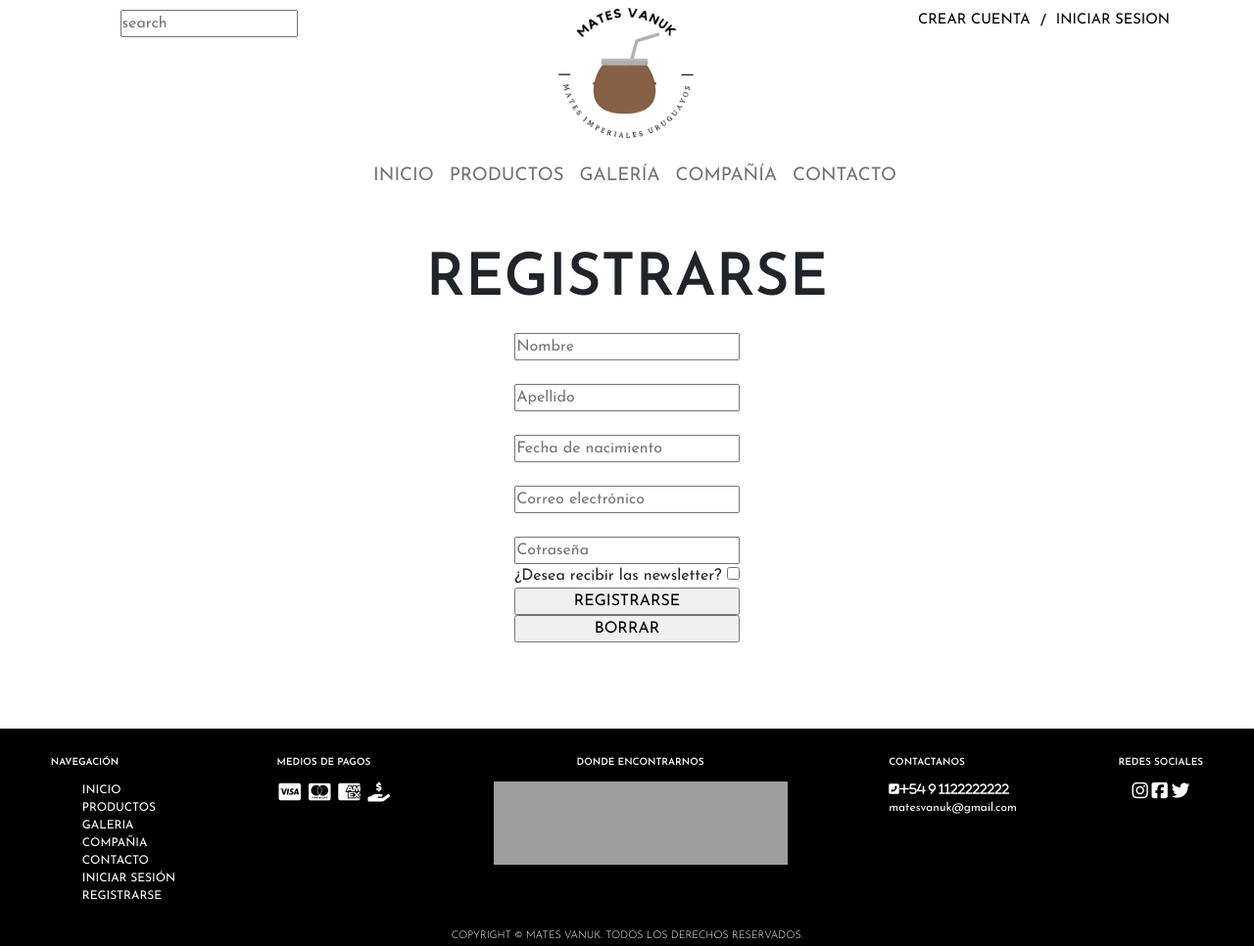
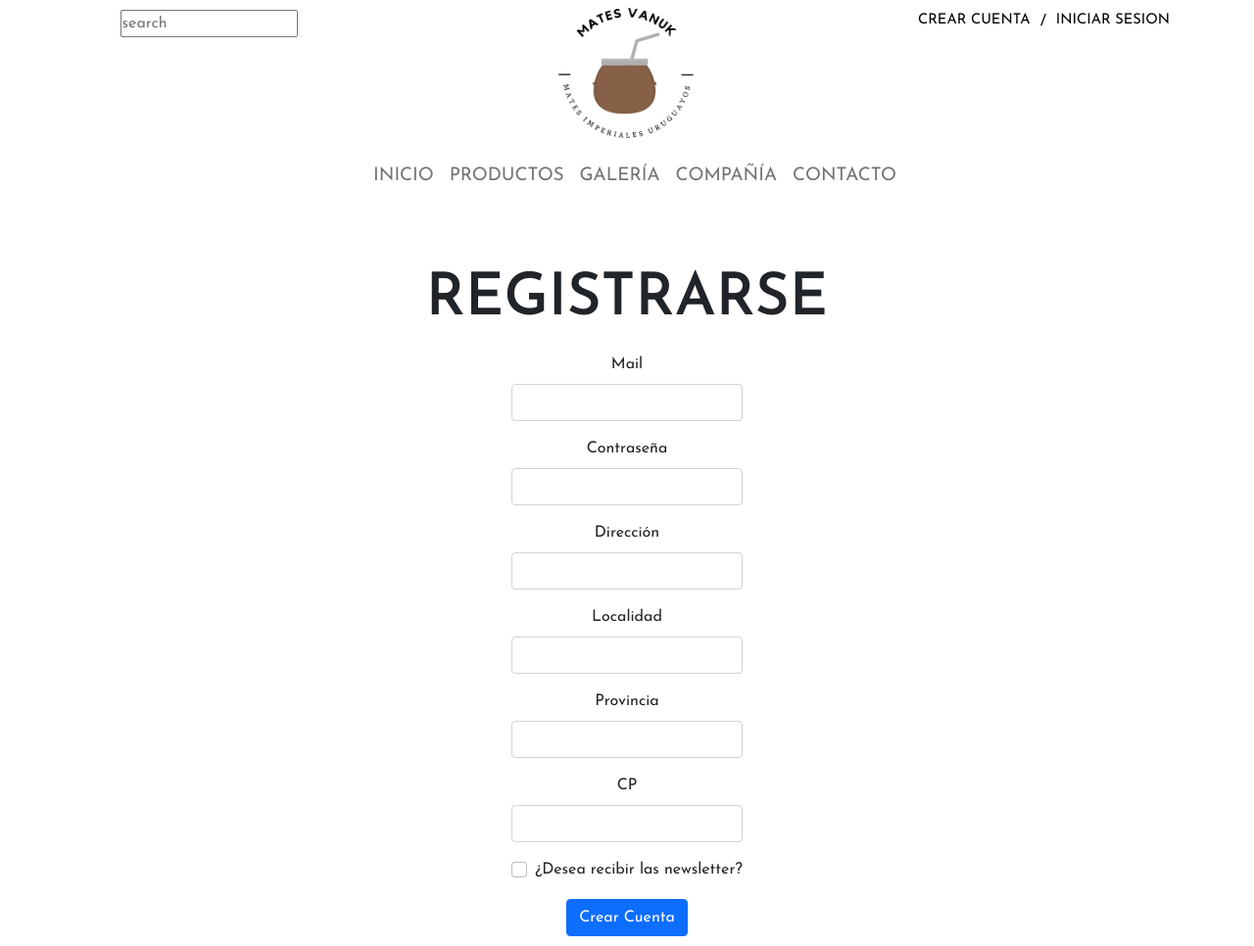
Before and after one commit to brun1/matesvanuk, a website: page pages/registrar.html in a window 1280 px wide. Shown: the top 966 px of the page at 98% size. Drawn offline with nearby package versions, Linux system fonts and the light colour scheme; grey boxes are pictures that could not be loaded.

Commit message:
modificacion en los espacios, texto y botones de la seccion registro

```diff
--- a/pages/registrar.html
+++ b/pages/registrar.html
@@ -1,5 +1,6 @@
 <!DOCTYPE html>
 <html lang="es">
+
 <head>
     <meta charset="UTF-8">
     <meta http-equiv="X-UA-Compatible" content="IE=edge">
@@ -22,6 +23,7 @@
     <!--Link de CSS-->
     <link rel="stylesheet" href="../css/estilos.css">
 </head>
+
 <body>
     <!--COMIENZO DE LA PÁGINA CON EL HEADER QUE LA IDEA ES QUE SE MUEVA CUANDO SCROLLEAS-->
     <header class="contenedor">
@@ -44,7 +46,8 @@
                             aria-label="Toggle navigation">
                             <span class="navbar-toggler-icon"></span>
                         </button>
-                        <a class="navbar-brand" href="../index.html"><img id="logoInicio" src="../Productos/LOGO.png" alt=""></a>
+                        <a class="navbar-brand" href="../index.html"><img id="logoInicio" src="../Productos/LOGO.png"
+                                alt=""></a>
                         <div class="collapse navbar-collapse" id="navbarNavDropdown">
                             <ul class="navbar-nav">
                                 <li class="nav-item">
@@ -80,29 +83,45 @@
     <main class="registro">
         <h1>REGISTRARSE</h1>
         <div class="registroEspacios">
-            <div class="registro1">
-                <input type="text" name="nombre" placeholder="Nombre">
-                <br>
-                <input type="text" name="apellido" placeholder="Apellido">
-                <br>
-                <input type="text" name="nacimiento" placeholder="Fecha de nacimiento">
-                <br>
-                <input type="text" name="email" placeholder="Correo electrónico">
-                <br>
-                <input type="password" name="contraseña" placeholder="Cotraseña">
-            </div>
-            <div class="registro2">
-                ¿Desea recibir las newsletter?
-                <input type="checkbox" name="acepta" value="1">
-            </div>
-            <div class="registro3">
-                <input type="submit" value="REGISTRARSE">
-                <input type="reset" value="BORRAR">
-            </div>
+            <form class="row g-3">
+                <div class="col-md-6">
+                    <label for="inputEmail4" class="form-label">Mail</label>
+                    <input type="email" class="form-control" id="inputEmail4">
+                </div>
+                <div class="col-md-6">
+                    <label for="inputPassword4" class="form-label">Contraseña</label>
+                    <input type="password" class="form-control" id="inputPassword4">
+                </div>
+                <div class="col-12">
+                    <label for="inputAddress" class="form-label">Dirección</label>
+                    <input type="text" class="form-control" id="inputAddress">
+                </div>
+                <div class="col-md-6">
+                    <label for="inputCity" class="form-label">Localidad</label>
+                    <input type="text" class="form-control" id="inputCity">
+                </div>
+                <div class="col-md-6">
+                    <label for="inputCity" class="form-label">Provincia</label>
+                    <input type="text" class="form-control" id="inputCity">
+                </div>
+                <div class="col-md-2">
+                    <label for="inputZip" class="form-label">CP</label>
+                    <input type="text" class="form-control" id="inputZip">
+                </div>
+                <div class="col-12">
+                    <div class="form-check">
+                        <input class="form-check-input" type="checkbox" id="gridCheck">
+                        <label class="form-check-label" for="gridCheck">
+                            ¿Desea recibir las newsletter?
+                        </label>
+                    </div>
+                </div>
+                <div class="col-12">
+                    <button type="submit" class="btn btn-primary">Crear Cuenta</button>
+                </div>
+            </form>
         </div>
     </main>
-    <br>
-    <br>
     <footer>
         <div class="pieDepagina">
             <div class="footerContenedor">
@@ -164,4 +183,5 @@
         integrity="sha384-p34f1UUtsS3wqzfto5wAAmdvj+osOnFyQFpp4Ua3gs/ZVWx6oOypYoCJhGGScy+8"
         crossorigin="anonymous"></script>
 </body>
+
 </html>
--- a/scss/_estructura.scss
+++ b/scss/_estructura.scss
@@ -170,16 +170,12 @@ header{
 // REGISTRAR
 .registro{
     display: grid;
+    margin: 20px;
+    text-align: center;
 }
 .registroEspacios{
     display: grid;
     justify-content: center;
-}
-.registro1{
-    display: grid;
-}
-.registro3{
-    display: grid;
 }
 // COMPAÑÍA
 .coorp{
@@ -288,7 +284,7 @@ div h4{
     }
     .eslogan{
     h2{
-        font-size: 18pt;
+        font-size: 8pt;
         font-weight: 500;
         padding: 0 0 25px 0;
     }
@@ -417,8 +413,13 @@ div h4{
     font-size: 45pt;
 }
 // REGISTRO
-.registro h1{
-    font-size: 45pt;
+.registro{
+        div{
+            width: 100%;
+        }
+        h1{
+            font-size: 45pt;
+    }
 }
 // INICIAR SESION
 .iniciar h1{
@@ -526,6 +527,7 @@ div h4{
     .registroEspacios{
         font-size: 18pt;
         margin-top: 22px;
+        text-align: start;
     }
     // INICIAR SESION
     .rellenoInicio{
```
Also changed, not shown: css/estilos.css.
